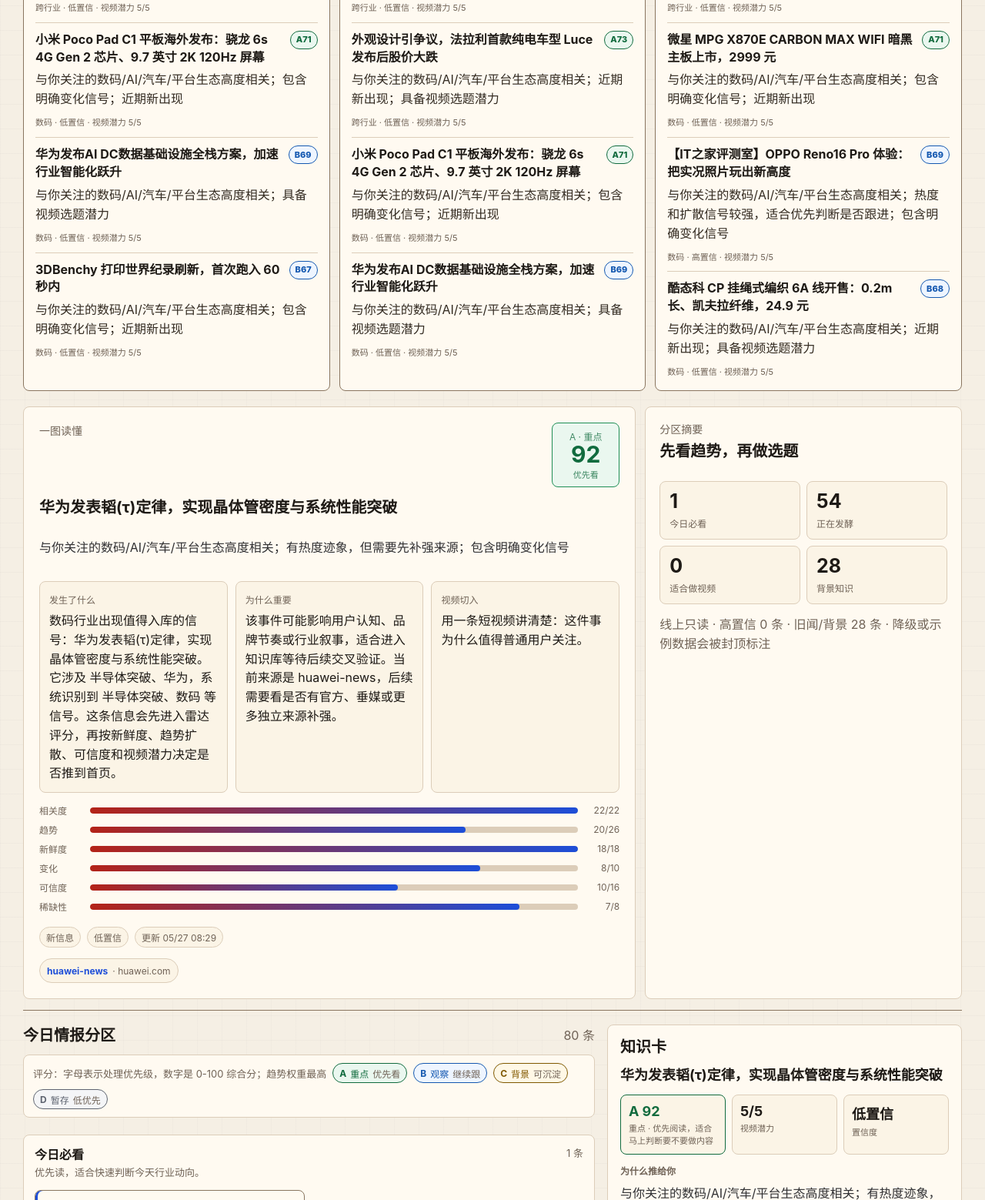
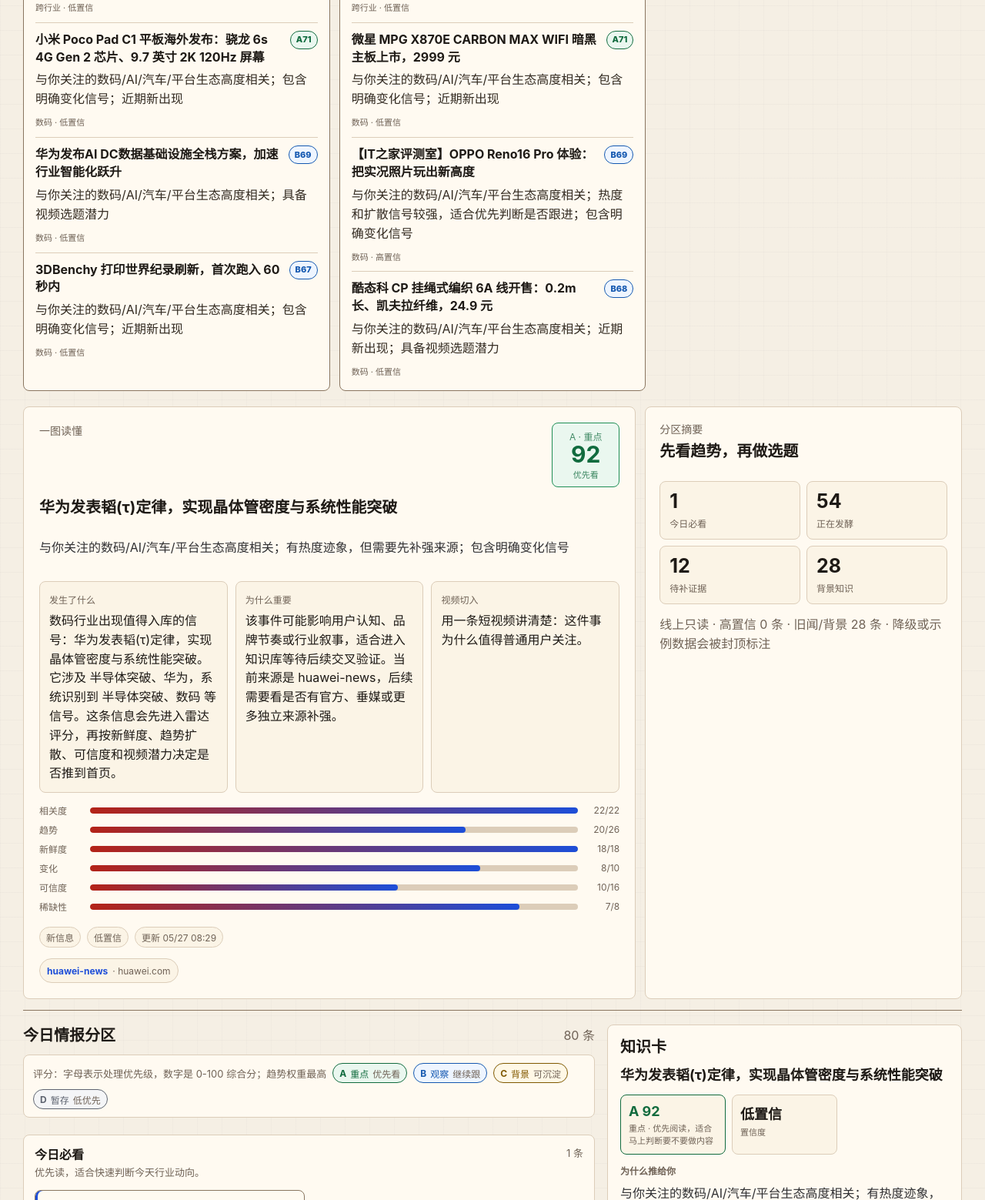
Before and after one commit to lazydog08/industry-radar-public, a website with bundled scripts: page src/web/index.html in a window 1280 px wide. Shown: the part 1241-2800 px from the top of the page at 77% size. Built offline with nearby package versions, Linux system fonts and the light colour scheme; files whose address does not match are found by name.

Commit message:
Remove video candidate frontpage surface

```diff
--- a/src/web/app.js
+++ b/src/web/app.js
@@ -379,14 +379,14 @@ function renderOverview(data) {
   const modeLabel = state.readOnly ? "线上数据更新时间" : "本地更新时间";
   els.metricRecent.textContent = String(metrics.recentEvents || 0);
   els.metricImportant.textContent = String(metrics.mustRead ?? grouped.must_read.length);
-  els.metricFollow.textContent = String(metrics.videoReady ?? grouped.video_ready.length);
+  els.metricFollow.textContent = String(metrics.developing ?? grouped.developing.length);
   els.metricReports.textContent = String(metrics.reports || 0);
   els.updatedAt.textContent = `${modeLabel} ${formatFullDateTime(updatedAt || new Date())}`;
   els.sourceStatus.textContent = `${state.readOnly ? "线上只读 · " : ""}高置信 ${metrics.highConfidence ?? countBy(events, (event) => event.confidence === "high")} 条 · 旧闻/背景 ${metrics.background ?? grouped.background.length} 条 · 降级或示例数据会被封顶标注`;
   els.sectionStats.innerHTML = [
     ["今日必看", metrics.mustRead ?? grouped.must_read.length],
     ["正在发酵", metrics.developing ?? grouped.developing.length],
-    ["适合做视频", metrics.videoReady ?? grouped.video_ready.length],
+    ["待补证据", evidenceCount(events, data.knowledgeHealth)],
     ["背景知识", metrics.background ?? grouped.background.length]
   ]
     .map(([label, value]) => `<div><b>${Number(value || 0)}</b><span>${escapeHtml(label)}</span></div>`)
@@ -538,14 +538,13 @@ function renderHome(events) {
 
   const grouped = groupBySection(events);
   const frontpage = buildFrontpageModel(events, state.knowledgeHealth);
-  const first = frontpage.lead || grouped.must_read[0] || grouped.developing[0] || grouped.video_ready[0] || events[0];
+  const first = frontpage.lead || grouped.must_read[0] || grouped.developing[0] || events[0];
   renderFrontpage(frontpage, events, grouped);
   renderInfographic(first);
   els.sections.innerHTML = [
     scoreLegend(),
     sectionBlock("must_read", "今日必看", "优先读，适合快速判断今天行业动向。", grouped.must_read),
     sectionBlock("developing", "正在发酵", "趋势在扩散，但还需要继续交叉验证。", grouped.developing),
-    sectionBlock("video_ready", "适合做视频", "视频潜力更高，不一定都是最新热点。", grouped.video_ready),
     sectionBlock("background", "背景知识", "旧闻、时间不明或低分内容，只作为资料沉淀。", grouped.background)
   ].join("");
   bindEventSelection(els.sections);
@@ -598,7 +597,7 @@ function renderFrontpageStats(events, grouped) {
   const rows = [
     ["今日必看", grouped.must_read.length],
     ["正在发酵", grouped.developing.length],
-    ["适合做视频", grouped.video_ready.length],
+    ["待补证据", evidenceCount(events)],
     ["背景知识", grouped.background.length]
   ];
   els.frontpageStats.innerHTML = `<div class="frontpage-stat-grid">
@@ -613,10 +612,15 @@ function frontpageSourceStatus(events, grouped) {
   } 条 · 降级或示例数据会被封顶标注`;
 }
 
+function evidenceCount(events, knowledgeHealth = null) {
+  const queued = knowledgeHealth?.queueCounts?.needsEvidence;
+  if (Number.isFinite(Number(queued))) return Number(queued);
+  return (events || []).filter((event) => event.confidence === "low" || (event.sources || []).length <= 1 || (event.caps || []).length).length;
+}
+
 function renderEditorialStrips(model) {
   els.editorialStrips.innerHTML = [
     editorialStrip("top-signals", "重点信号", "按 Radar Score 排序，先判断今天真正该看的变化。", model.topSignals),
-    editorialStrip("video-candidates", "可拍选题", "视频潜力更高，适合继续拆角度、找素材。", model.videoCandidates),
     editorialStrip("needs-evidence", "待补证据", "低置信、单来源或存在封顶标记，需要继续交叉验证。", model.needsEvidence)
   ].join("");
 }
@@ -645,7 +649,7 @@ function editorialStripItem(event) {
       <span class="${escapeAttr(score.className)}">${escapeHtml(score.level)}${score.score}</span>
     </div>
     <p>${escapeHtml(briefEventSummary(event))}</p>
-    <small>${escapeHtml(categoryLabel(event.category))} · ${escapeHtml(confidenceLabel(event.confidence))} · 视频潜力 ${Number(event.video_potential || 1)}/5</small>
+    <small>${escapeHtml(categoryLabel(event.category))} · ${escapeHtml(confidenceLabel(event.confidence))}</small>
   </article>`;
 }
 
@@ -734,7 +738,6 @@ function eventCard(event) {
     </div>
     <p>${escapeHtml(event.push_reason || event.summary)}</p>
     <div class="meta">
-      <span class="pill strong">视频潜力 ${Number(event.video_potential || 1)}/5</span>
       <span class="pill">${escapeHtml(freshnessLabel(event.freshness_label))}</span>
       <span class="pill">${escapeHtml(confidenceLabel(event.confidence))}</span>
       <span class="pill">${escapeHtml(categoryLabel(event.category))}</span>
@@ -844,7 +847,6 @@ function renderDetail(event) {
     <h3>${escapeHtml(event.title)}</h3>
     <div class="knowledge-score">
       <div class="knowledge-score-card ${escapeAttr(score.className)}"><b>${escapeHtml(score.level)} ${score.score}</b><span>${escapeHtml(score.label)} · ${escapeHtml(score.description)}</span></div>
-      <div><b>${Number(event.video_potential || 1)}/5</b><span>视频潜力</span></div>
       <div><b>${escapeHtml(confidenceLabel(event.confidence))}</b><span>置信度</span></div>
     </div>
     <dl class="knowledge-fields">
@@ -853,7 +855,7 @@ function renderDetail(event) {
       ${field("发生了什么", event.what_happened)}
       ${field("为什么重要", event.why_it_matters)}
       ${field("创作影响", event.creator_impact)}
-      ${field("视频选题", event.content_angle)}
+      ${field("内容切入", event.content_angle)}
       ${field("标题 / 封面", event.cover_angle)}
       ${field("评级说明", `${score.level} = ${score.label}，${score.description}。数字是 0-100 综合分。`)}
       ${field("评分拆解", `相关度 ${parts.relevance ?? 0}，趋势 ${parts.trend ?? 0}，新鲜度 ${parts.freshness ?? 0}，变化 ${parts.change ?? 0}，可信度 ${parts.credibility ?? 0}，稀缺性 ${parts.scarcity ?? 0}`)}
@@ -993,15 +995,13 @@ function renderKnowledgeHealth(health) {
   const queues = health.queues || {};
   const queueCounts = health.queueCounts || {};
   const needs = queues.needsEvidence || [];
-  const videos = queues.videoCandidates || [];
   els.knowledgeHealth.innerHTML = `<div class="health-grid">
       <div><b>${Number(metrics.total || 0)}</b><span>入库事件</span></div>
       <div><b>${Number(metrics.lowConfidence || 0)}</b><span>低置信</span></div>
       <div><b>${Number(metrics.singleSource || 0)}</b><span>单来源</span></div>
       <div><b>${Number(metrics.capped || 0)}</b><span>封顶/示例</span></div>
     </div>
-    ${healthQueue("优先补来源", needs, Number(queueCounts.needsEvidence ?? needs.length), "低置信且单来源，或存在封顶/示例标记。", "暂无优先补来源项。")}
-    ${healthQueue("可回收选题", videos, Number(queueCounts.videoCandidates ?? videos.length), "视频潜力高，且还没标记为已用于视频。", "暂无可回收选题。")}`;
+    ${healthQueue("优先补来源", needs, Number(queueCounts.needsEvidence ?? needs.length), "低置信且单来源，或存在封顶/示例标记。", "暂无优先补来源项。")}`;
   for (const item of els.knowledgeHealth.querySelectorAll("[data-health-event-id]")) {
     item.addEventListener("click", () => selectEvent(item.dataset.healthEventId));
   }
@@ -1101,7 +1101,6 @@ function buildStaticMetrics(events, reports) {
     reports: reports.length,
     mustRead: grouped.must_read.length,
     developing: grouped.developing.length,
-    videoReady: grouped.video_ready.length,
     background: grouped.background.length,
     highConfidence: events.filter((event) => event.confidence === "high").length
   };
@@ -1133,7 +1132,6 @@ function buildStaticFacets(events) {
 
 function buildStaticKnowledgeHealth(events) {
   const needsEvidence = (events || []).filter((event) => event.confidence === "low" || (event.sources || []).length <= 1 || (event.caps || []).length);
-  const videoCandidates = (events || []).filter((event) => Number(event.video_potential || 0) >= 4 && !hasFeedback(event, "used_for_video"));
   return {
     metrics: {
       total: events.length,
@@ -1142,12 +1140,10 @@ function buildStaticKnowledgeHealth(events) {
       capped: events.filter((event) => (event.caps || []).length).length
     },
     queueCounts: {
-      needsEvidence: needsEvidence.length,
-      videoCandidates: videoCandidates.length
+      needsEvidence: needsEvidence.length
     },
     queues: {
-      needsEvidence: needsEvidence.slice(0, 6),
-      videoCandidates: videoCandidates.slice(0, 6)
+      needsEvidence: needsEvidence.slice(0, 6)
     }
   };
 }
@@ -1256,6 +1252,10 @@ function groupBySection(events) {
   };
   for (const event of events) {
     const section = grouped[event.radar_section] ? event.radar_section : fallbackSection(event);
+    if (section === "video_ready") {
+      grouped.developing.push(event);
+      continue;
+    }
     grouped[section].push(event);
   }
   return grouped;
@@ -1267,7 +1267,6 @@ function fallbackSection(event) {
   const freshness = event.freshness_label || "unknown";
   if (score >= 75) return "must_read";
   if ((freshness === "stale" || freshness === "unknown") && (score < 55 || confidence === "low")) return "background";
-  if (Number(event.video_potential || 0) >= 4 && score >= 55 && confidence !== "low") return "video_ready";
   if (score >= 58) return "developing";
   return "background";
 }
--- a/src/web/editorial-frontpage.js
+++ b/src/web/editorial-frontpage.js
@@ -22,10 +22,6 @@ export function buildFrontpageModel(events = [], knowledgeHealth = null) {
   return {
     lead,
     topSignals: priorityEvents.filter((event) => event !== lead).slice(0, FRONTPAGE_LIMIT),
-    videoCandidates: eventList
-      .filter((event) => videoPotential(event) >= 4)
-      .sort(compareByPriority)
-      .slice(0, FRONTPAGE_LIMIT),
     needsEvidence: selectNeedsEvidence(eventList, knowledgeHealth)
   };
 }
@@ -58,15 +54,11 @@ function needsEvidence(event) {
 }
 
 function compareByPriority(a, b) {
-  return score(b) - score(a) || videoPotential(b) - videoPotential(a);
+  return score(b) - score(a);
 }
 
 function score(event) {
   return numericScore(event?.radar_score) ?? numericScore(event?.importance_score) ?? 0;
-}
-
-function videoPotential(event) {
-  return numericScore(event?.video_potential) ?? 0;
 }
 
 function sourceCount(event) {
--- a/src/web/index.html
+++ b/src/web/index.html
@@ -19,7 +19,7 @@
     <section class="overview" aria-label="概览">
       <div class="metric"><b id="metricRecent">0</b><span>7 天事件</span></div>
       <div class="metric"><b id="metricImportant">0</b><span>今日必看</span></div>
-      <div class="metric"><b id="metricFollow">0</b><span>适合做视频</span></div>
+      <div class="metric"><b id="metricFollow">0</b><span>正在发酵</span></div>
       <div class="metric"><b id="metricReports">0</b><span>报告归档</span></div>
     </section>
 
```
Also changed, not shown: tests/editorial-frontpage.test.mjs (+2 -4 lines), tests/web-frontpage-shell.test.mjs (+8 -0 lines).
